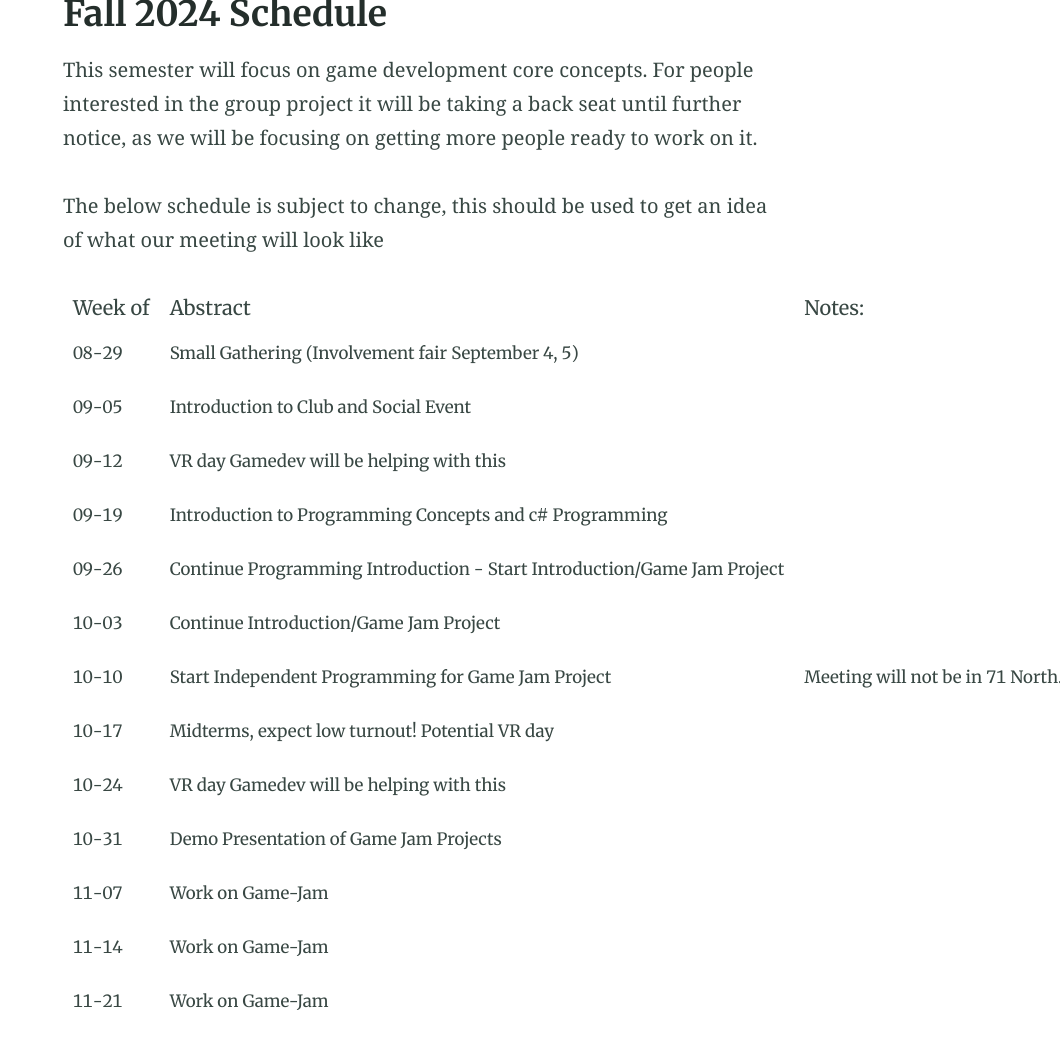
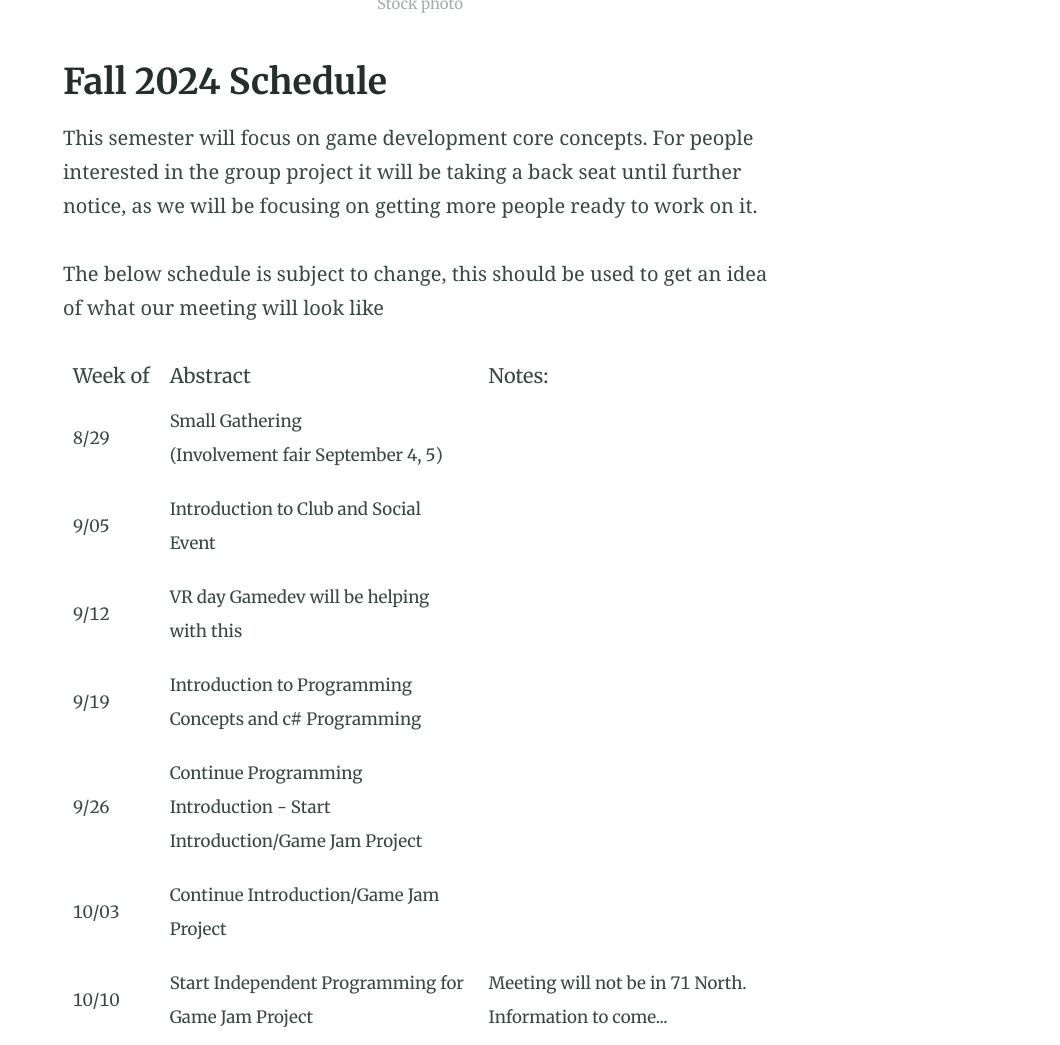
Before and after one commit to AdamBougher/alembic-IGDO, a Jekyll site: the page built from index.md, in a window 1280 px wide, cut to the strip 1218-2263 px from the top of the page. Shown: the whole strip, without its empty margins (220-1280 px from the left). Built offline with Jekyll 4.4.1, drawn with Linux system fonts in a browser that asks for light colours; some of the changed text lies outside the part shown.

Commit message:
made some formatting changes

```diff
--- a/index.md
+++ b/index.md
@@ -6,7 +6,7 @@ feature_text: |
 feature_image: "https://picsum.photos/1300/400?image=989"
 excerpt: "Alembic is a starting point for [Jekyll](https://jekyllrb.com/) projects. Rather than starting from scratch, this boilerplate is designed to get the ball rolling immediately. Install it, configure it, tweak it, push it."
 ---
-
+<br />
 # Fall 2024 Goals
 
 The organization aims to provide safe and immersive environment for students to learn and hone their game development skills, create projects for portfolios, develop a community where students can obtain information and assistance on subjects related to game development, and provide a place where individuals can showcase their strengths and experience as game developers.
@@ -28,82 +28,82 @@ The below schedule is subject to change, this should be used to get an idea of w
     </thead>
     <tbody>
       <tr>
-        <td>08-29</td>
-        <td>Small Gathering (Involvement fair September 4, 5)</td>
+        <td>8/29</td>
+        <td>Small Gathering<br/>(Involvement fair September 4, 5)</td>
         <td></td>
       </tr>
       <tr>
-        <td>09-05</td>
+        <td>9/05</td>
         <td>Introduction to Club and Social Event</td>
         <td></td>
       </tr>
       <tr>
-        <td>09-12</td>
+        <td>9/12</td>
         <td>VR day Gamedev will be helping with this</td>
         <td></td>
       </tr>
       <tr>
-        <td>09-19</td>
+        <td>9/19</td>
         <td>Introduction to Programming Concepts and c# Programming</td>
         <td></td>
       </tr>
       <tr>
-        <td>09-26</td>
+        <td>9/26</td>
         <td>Continue Programming Introduction - Start Introduction/Game Jam Project</td>
         <td></td>
       </tr>
       <tr>
-        <td>10-03</td>
+        <td>10/03</td>
         <td>Continue Introduction/Game Jam Project</td>
         <td></td>
       </tr>
       <tr>
-        <td>10-10</td>
+        <td>10/10</td>
         <td>Start Independent Programming for Game Jam Project</td>
         <td>Meeting will not be in 71 North. Information to come...</td>
       </tr>
       <tr>
-        <td>10-17</td>
-        <td>Midterms, expect low turnout! Potential VR day</td>
+        <td>10/17</td>
+        <td>Midterms, expect low turnout!<br/>Potential VR day</td>
         <td></td>
       </tr>
       <tr>
-        <td>10-24</td>
+        <td>10/24</td>
         <td>VR day Gamedev will be helping with this</td>
         <td></td>
       </tr>
       <tr>
-        <td>10-31</td>
+        <td>10/31</td>
         <td>Demo Presentation of Game Jam Projects</td>
         <td></td>
       </tr>
       <tr>
-        <td>11-07</td>
+        <td>11/07</td>
         <td>Work on Game-Jam</td>
         <td></td>
       </tr>
       <tr>
-        <td>11-14</td>
+        <td>11/14</td>
         <td>Work on Game-Jam</td>
         <td></td>
       </tr>
       <tr>
-        <td>11-21</td>
+        <td>11/21</td>
         <td>Work on Game-Jam</td>
         <td></td>
       </tr>
       <tr>
-        <td>11-28</td>
+        <td>11/28</td>
         <td>Thanksgiving Break</td>
         <td></td>
       </tr>
       <tr>
-        <td>12-05</td>
+        <td>12/05</td>
         <td>Project Presentations</td>
         <td></td>
       </tr>
       <tr>
-        <td>12-12</td>
+        <td>12/12</td>
         <td>Finals</td>
         <td></td>
       </tr>
@@ -115,8 +115,17 @@ The below schedule is subject to change, this should be used to get an idea of w
 Please Checkout and Join IGDO's [huskihub](https://huskiehub.niu.edu/feeds?type=club&type_id=35731&tab=home) Page! It it how NIU knows we are an active and attended club (more engagement gets us more resources from NIU)
 
 <style>
+  table{
+    border: 2px;
+  }
   th, td {
     white-space: nowrap;
     padding: 10px; /* Adjust the padding value as needed */
   }
+
+  td {
+    max-width: 400px; /* Adjust the max-width value as needed */
+    word-wrap: break-word;
+    white-space: normal;
+  }
 </style>
```
